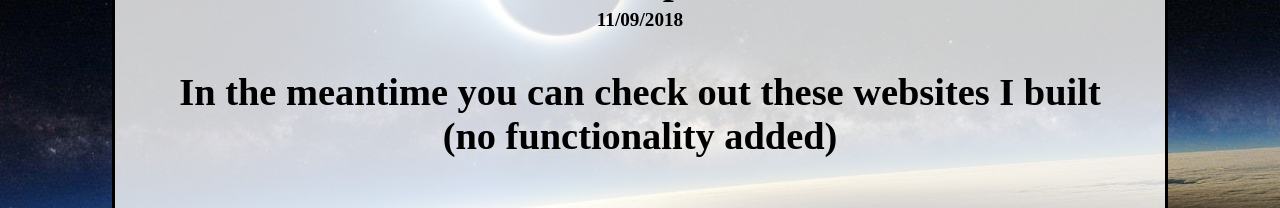
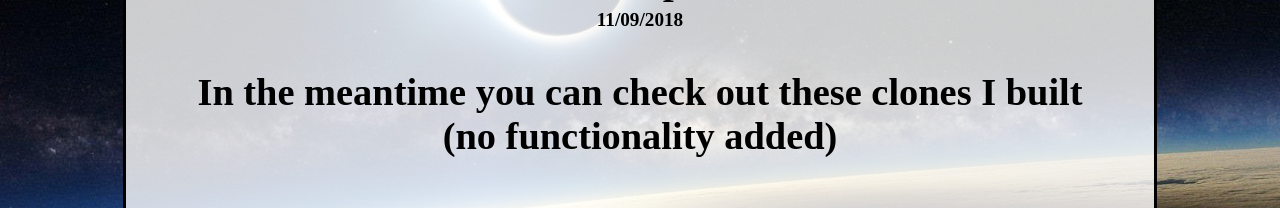
Before and after one commit to joej326/placeholder-site, an Angular app: page / in a window 1280 px wide. Shown: the part 243-451 px from the top of the page. Built offline with nearby package versions, Linux system fonts and the light colour scheme.

Commit message:
changed wording

```diff
--- a/src/app/app.component.html
+++ b/src/app/app.component.html
@@ -10,7 +10,7 @@
       <h3>- Joseph</h3>
 
       <h4>{{ date | date:'MM/dd/yyyy' }}</h4>
-      <h5>In the meantime you can check out these websites I built <br> (no functionality added)</h5>
+      <h5>In the meantime you can check out these clones I built <br> (no functionality added)</h5>
       <div class="projects">
         <a href="http://www.coffee.josephmjoyce.me" target="_blank"><div class="project proj-1"></div></a>
 
```
